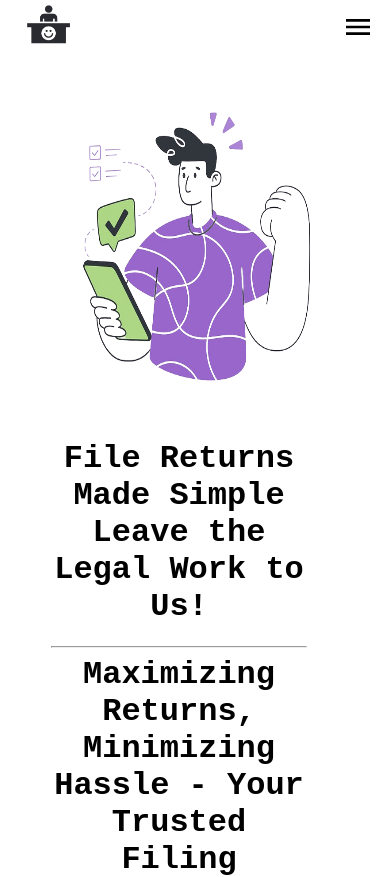
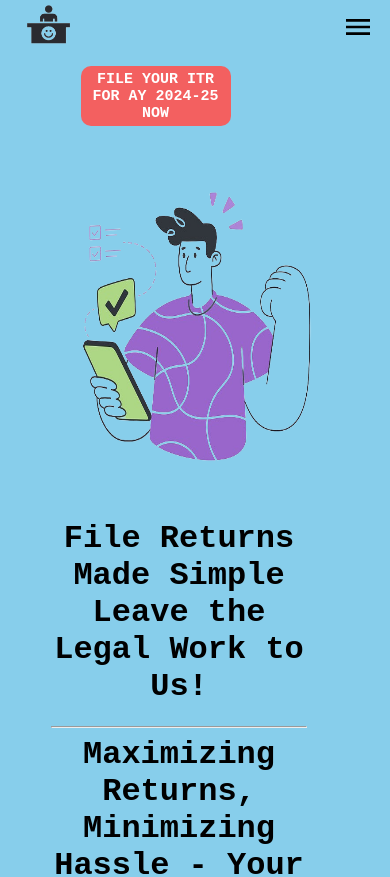
Before and after one commit to yash-raj2000/Client001, a React (Create React App) app in the folder frontend/: page / in a window 390 px wide. Shown: the top 877 px of the page. Built offline with nearby package versions, Linux system fonts and the light colour scheme.

Commit message:
added animation in home section

```diff
--- a/frontend/src/App.js
+++ b/frontend/src/App.js
@@ -14,6 +14,7 @@ function App() {
     <Router>
       <div>
         <Routes>
+
           <Route path="/" element={<Home />} />
           <Route path="/about" element={<About />} />
           <Route path="/services" element={<Services />} />
--- /dev/null
+++ b/frontend/src/components/AD.jsx
@@ -0,0 +1,13 @@
+import React from "react";
+
+function AD() {
+  return (
+    <div>
+      <div className="ad-box">
+        <h2>FILE YOUR ITR FOR AY 2024-25 NOW</h2>
+      </div>
+    </div>
+  );
+}
+
+export default AD;
--- a/frontend/src/components/Home.jsx
+++ b/frontend/src/components/Home.jsx
@@ -8,11 +8,13 @@ import AccessTimeIcon from "@mui/icons-material/AccessTime";
 import SupervisorAccountIcon from "@mui/icons-material/SupervisorAccount";
 import TipsAndUpdatesIcon from "@mui/icons-material/TipsAndUpdates";
 import BeenhereIcon from "@mui/icons-material/Beenhere";
+import AD from "./AD";
 
 function Home() {
   return (
     <div className="app-container">
       <Navbar />
+      <AD />
       <div className="home">
         <div className="sec-one">
           <div className="box-one">
--- a/frontend/src/styles.css
+++ b/frontend/src/styles.css
@@ -2,6 +2,7 @@ body {
   margin: 0;
   padding: 0;
   overflow-x: hidden;
+  background-color: skyblue;
 }
 
 nav {
@@ -59,6 +60,44 @@ navbar {
 }
 
 /* home section css */
+
+/* AD */
+
+.ad-box {
+  width: 250px;
+  height: 80px;
+  margin: 10px;
+  border-radius: 10px;
+  position: relative;
+  display: flex;
+  justify-content: center;
+  align-items: center;
+  background-color: rgb(243, 96, 96);
+  animation-name: inlineMovement;
+  animation-duration: 8s;
+  animation-iteration-count: infinite;
+  animation-delay: 1s;
+  animation-timing-function: linear;
+  animation-direction: alternate;
+}
+
+@keyframes inlineMovement {
+  from {
+    top: 0;
+    left: 0;
+  }
+  to {
+    top: o;
+    left: 1200px;
+  }
+}
+
+.ad-box > h2 {
+  text-align: center;
+  margin: auto;
+  color: white;
+  font-family: "Roboto Mono", monospace;
+}
 
 .home {
   width: 100vw;
@@ -448,6 +487,39 @@ footer {
     min-height: 100vh;
   }
   /* HOME SECTION STARTS */
+  .ad-box {
+    width: 150px;
+    height: 60px;
+    margin: 10px;
+    border-radius: 10px;
+    position: relative;
+    display: flex;
+    justify-content: center;
+    align-items: center;
+    background-color: rgb(243, 96, 96);
+    animation-name: inlineMovement;
+    animation-duration: 3s;
+    animation-iteration-count: infinite;
+    animation-delay: 1s;
+    animation-timing-function: linear;
+    animation-direction: alternate;
+  }
+
+  @keyframes inlineMovement {
+    from {
+      top: 0;
+      left: 0;
+    }
+    to {
+      top: o;
+      left: 230px;
+    }
+  }
+
+  .ad-box > h2 {
+    font-size: 15px;
+  }
+
   .home {
     width: 20rem;
     flex: 1;
@@ -747,6 +819,38 @@ footer {
 
 @media screen and (min-width: 427px) and (max-width: 769px) {
   /* HOME CSS STARTS */
+  .ad-box {
+    width: 150px;
+    height: 60px;
+    margin: 10px;
+    border-radius: 10px;
+    position: relative;
+    display: flex;
+    justify-content: center;
+    align-items: center;
+    background-color: rgb(243, 96, 96);
+    animation-name: inlineMovement;
+    animation-duration: 6s;
+    animation-iteration-count: infinite;
+    animation-delay: 1s;
+    animation-timing-function: linear;
+    animation-direction: alternate;
+  }
+
+  @keyframes inlineMovement {
+    from {
+      top: 0;
+      left: 0;
+    }
+    to {
+      top: o;
+      left: 600px;
+    }
+  }
+
+  .ad-box > h2 {
+    font-size: 15px;
+  }
 
   .home {
     width: 35rem;
@@ -1014,6 +1118,38 @@ footer {
 
 @media screen and (min-width: 770px) and (max-width: 1024px) {
   /* HOME SECTION STARTS FROM HERE */
+  .ad-box {
+    width: 150px;
+    height: 60px;
+    margin: 10px;
+    border-radius: 10px;
+    position: relative;
+    display: flex;
+    justify-content: center;
+    align-items: center;
+    background-color: rgb(243, 96, 96);
+    animation-name: inlineMovement;
+    animation-duration: 7s;
+    animation-iteration-count: infinite;
+    animation-delay: 1s;
+    animation-timing-function: linear;
+    animation-direction: alternate;
+  }
+
+  @keyframes inlineMovement {
+    from {
+      top: 0;
+      left: 0;
+    }
+    to {
+      top: o;
+      left: 860px;
+    }
+  }
+
+  .ad-box > h2 {
+    font-size: 15px;
+  }
 
   body {
     overflow-x: hidden;
@@ -1147,6 +1283,17 @@ footer {
 }
 
 @media screen and (min-width: 1025px) and (max-width: 1440px) {
+  /* AD SECTION HOME */
+  @keyframes inlineMovement {
+    from {
+      top: 0;
+      left: 0;
+    }
+    to {
+      top: o;
+      left: 1150px;
+    }
+  }
   /* SERVICES SECTION */
 
   .container-services {
@@ -1189,6 +1336,18 @@ footer {
 }
 
 @media screen and (min-width: 1441px) and (max-width: 2560px) {
+  /* AD SECTION HOME */
+  @keyframes inlineMovement {
+    from {
+      top: 0;
+      left: 0;
+    }
+    to {
+      top: o;
+      left: 1230px;
+    }
+  }
+
   .box-one {
     width: 70rem;
   }
```
